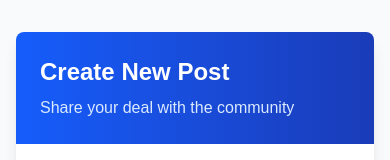
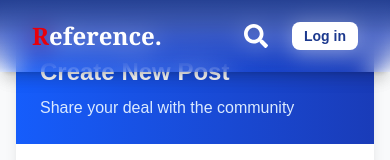
Before and after one commit to devdatt21/reference, a Next.js app: page /createpost in a window 390 px wide. Shown: the top 160 px of the page. Built offline with nearby package versions, Linux system fonts and the light colour scheme; no server answers.

Commit message:
changes in navbar

```diff
--- a/src/app/layout.tsx
+++ b/src/app/layout.tsx
@@ -2,8 +2,9 @@
 
 import "./globals.css";
 import { ReactNode } from "react";
-import { SessionProvider } from "next-auth/react";
-
+// import { SessionProvider } from "next-auth/react";
+import Provider from "@/components/provider";
+import Navbar from "@/components/Navbar";
 
 
 interface RootLayoutProps {
@@ -17,9 +18,12 @@ export default function RootLayout({ children }: RootLayoutProps) {
         <title>Reference - Credit Tracker</title>
       </head>
       <body>
-        <SessionProvider>
+          <Provider>
+            <Navbar />
+
             {children}
-        </SessionProvider> {/* Wrap children inside Providers */}
+          </Provider>
+         {/* Wrap children inside Providers */}
       </body>
     </html>
   );
--- a/src/app/page.tsx
+++ b/src/app/page.tsx
@@ -2,7 +2,6 @@
 
   import { FaChartLine, FaHandshake, FaThumbsDown, FaUserFriends } from 'react-icons/fa';
   import { signIn, useSession } from "next-auth/react";
-  import Navbar from "@/components/Navbar";
   import HomePage from "@/components/HomePage"
 
   export default function Home() {
@@ -21,7 +20,6 @@
     if (session) {
       return (
         <main className="flex min-h-screen flex-col">
-          <Navbar />
           <HomePage />
         </main>
       );
@@ -30,7 +28,6 @@
     // ✅ Otherwise, show the "Login/Features" page
     return (
       <main className="flex min-h-screen flex-col">
-        <Navbar />
         {/* Hero Section */}
         <section className="bg-gradient-to-r from-blue-400 to-blue-900 text-white py-16 md:py-24">
           <div className="container mx-auto px-4">
--- a/src/components/HomePage.tsx
+++ b/src/components/HomePage.tsx
@@ -3,7 +3,6 @@
 import { useEffect, useState } from "react";
 import PostCard from "@/components/PostCard";
 import { Loader2 } from "lucide-react";
-import Navbar from "@/components/Navbar";
 
 interface Post {
   _id: string;
@@ -45,10 +44,8 @@ export default function HomePage() {
     : posts.filter(post => post.dealType === filter);
 
   return (
-    <div className="min-h-screen bg-gray-50">
-      <Navbar />
-
-      <div className="max-w-4xl mx-auto px-4 py-8">
+    <div className="min-h-screen bg-gray-50 pt-15">
+      <div className="max-w-screen-xl mx-auto px-4 py-8">
         <div className="flex justify-between items-center mb-6">
           <h1 className="text-2xl md:text-3xl font-bold text-gray-800">Community Deals</h1>
 
@@ -100,7 +97,7 @@ export default function HomePage() {
             <p className="text-gray-400 mt-2">Be the first to share a deal!</p>
           </div>
         ) : (
-          <div className="space-y-6">
+          <div className="grid grid-cols-1 sm:grid-cols-2 md:grid-cols-3 lg:grid-cols-4 gap-6">
             {filteredPosts.map((post) => (
               <PostCard key={post._id} post={post} />
             ))}
--- a/src/components/Navbar.tsx
+++ b/src/components/Navbar.tsx
@@ -90,21 +90,37 @@ export default function Navbar() {
       )}
 
       {/* Mobile Bottom Navigation */}
+
+
+
+          <div className="md:hidden fixed top-0 left-0 w-full z-50">
+          <nav
+            className="flex items-center justify-between px-8 py-4 text-white shadow-lg
+                      bg-gradient-to-b from-blue-900/80 via-blue-800/40 to-transparent
+                      backdrop-blur-md"
+          >
+
+
+
+            <Link href="/" className="text-2xl font-serif first-letter:text-red-600 font-bold">
+              Reference.
+            </Link>
+
+            <div className="flex items-center space-x-4">
+              <Link href="/search" className="p-2">
+                <FaSearch className="w-6 h-6" />
+              </Link>
+
+
+
               {session ? (
-        <div className="md:hidden fixed bottom-0 left-0 w-full bg-blue-900 text-white flex justify-around items-center py-3">
-            <Link href="/" className="flex flex-col items-center gap-1">
-            <FaHome className="w-8 h-8" /> {/* Same size as profile image */}
-            <span className="text-sm">Home</span>
+
+                <>
+                <Link href="/create" className="p-2">
+                  <FaPlus className="w-6 h-6" />
                 </Link>
-            <Link href="/search" className="flex flex-col items-center gap-1">
-            <FaSearch className="w-8 h-8" /> {/* Increased size */}
-            <span className="text-sm">Search</span>
-            </Link>
-            <Link href="/createpost" className="flex flex-col items-center gap-1">
-            <FaPlus className="w-8 h-8" /> {/* Increased size */}
-            <span className="text-sm">Create</span>
-            </Link>
-            <Link href={session ? "/dashboard" : "/login"} className="flex flex-col items-center gap-1">
+
+                <Link href="/dashboard" className="p-1">
                   <Image
                     src={session.user?.image || "/default-avatar.png"}
                     alt="Profile"
@@ -113,12 +129,20 @@ export default function Navbar() {
                     height={32}
                     unoptimized
                   />
-            <span className="text-sm">Profile</span>
                 </Link>
+                </>
+              ) : (
+                <button
+                  onClick={() => signIn("google")}
+                  className="bg-white text-blue-900 px-3 py-1 rounded-lg text-sm font-semibold"
+                >
+                  Log in
+                </button>
+              )}
             </div>
-        ) : (
-        <div></div>
-        )}
+          </nav>
+          </div>
+
 
     </>
   );
--- /dev/null
+++ b/src/components/provider.tsx
@@ -0,0 +1,16 @@
+"use client";
+
+import React, { ReactNode } from "react";
+import { SessionProvider } from "next-auth/react";
+import { Session } from "next-auth";
+
+interface ProviderProps {
+  children: ReactNode;
+  session?: Session | null;
+}
+
+const Provider: React.FC<ProviderProps> = ({ children, session }) => {
+  return <SessionProvider session={session}>{children}</SessionProvider>;
+};
+
+export default Provider;
```
Lines whose indentation alone changed are shown as unchanged.
